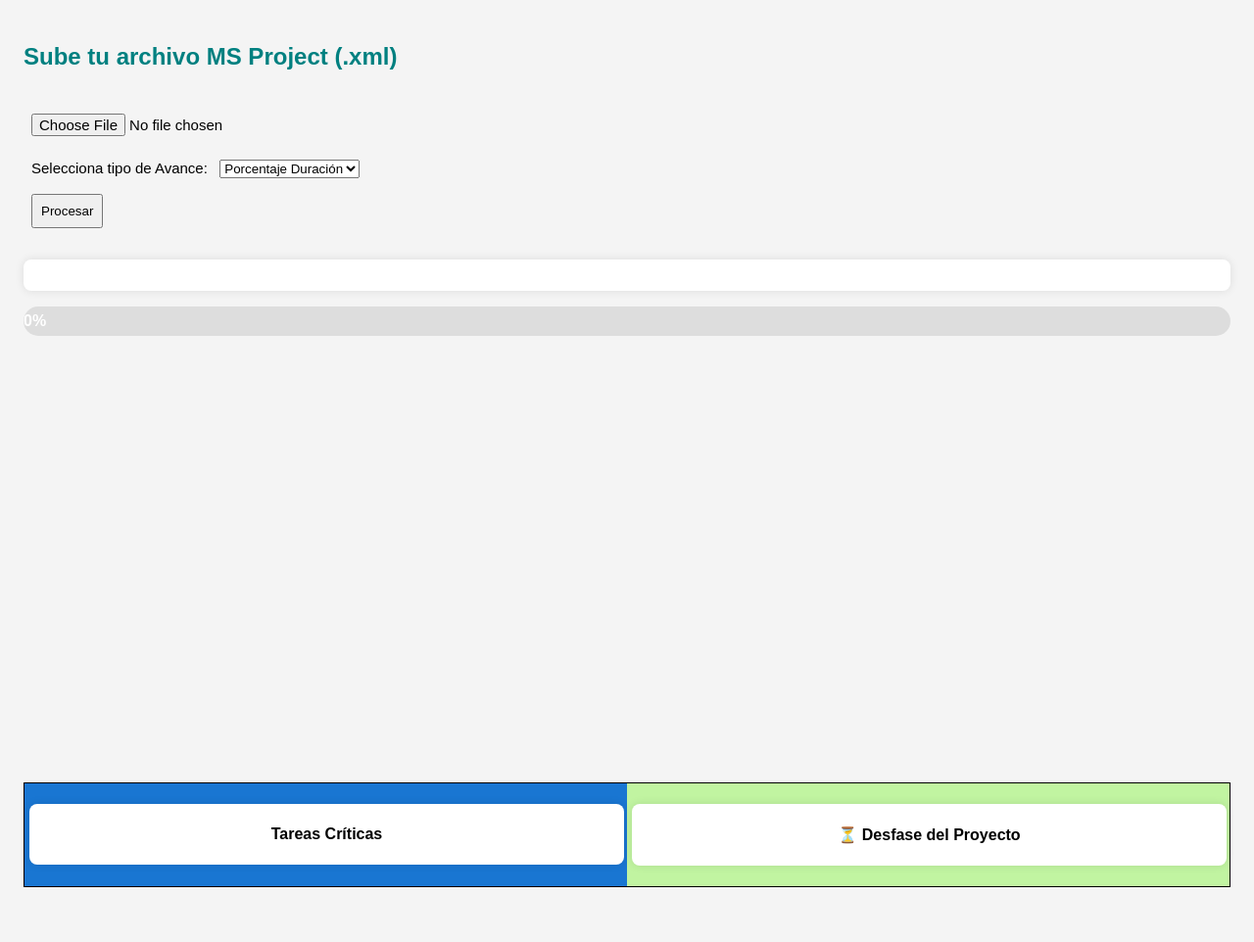
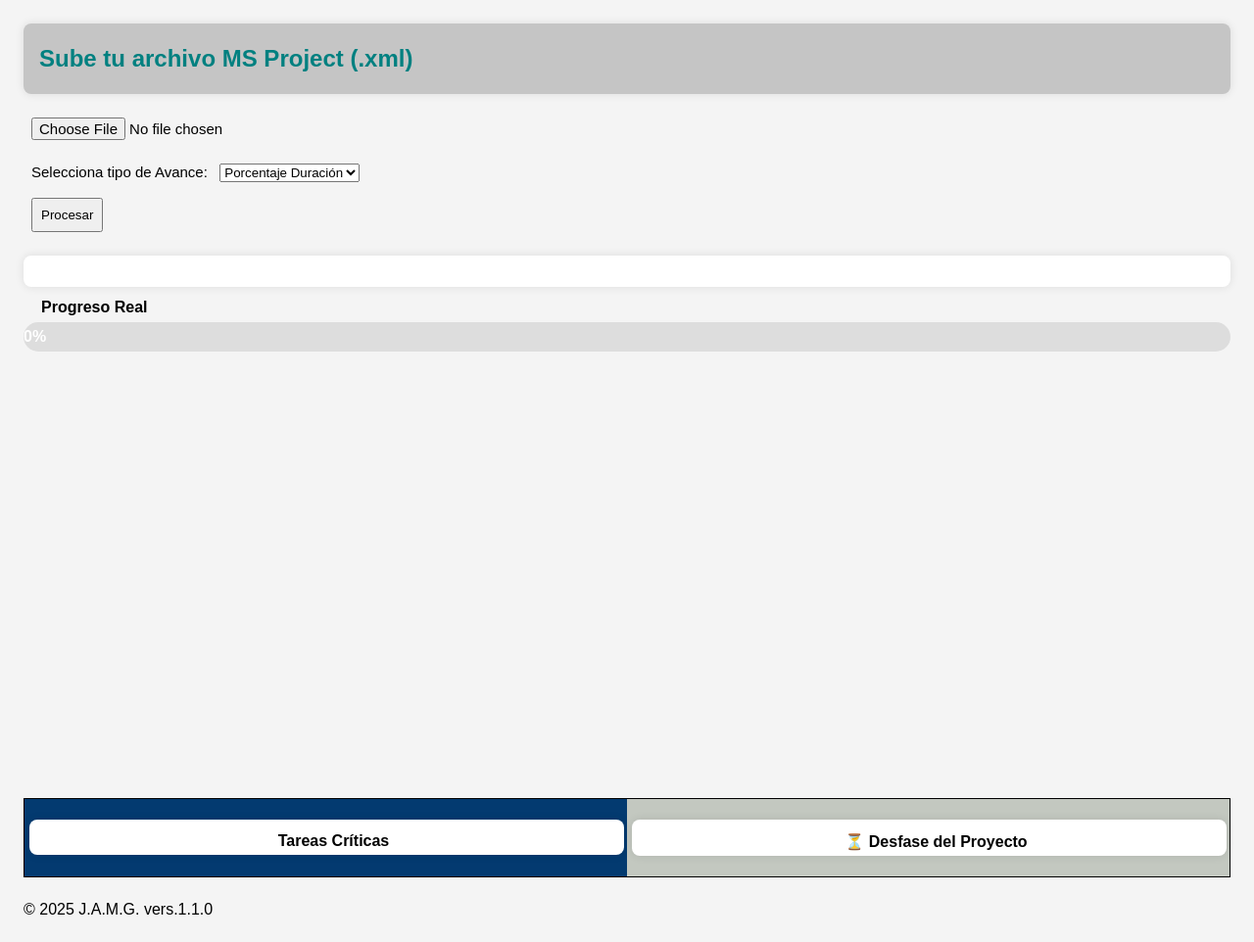
Before and after one commit to JOSEA2990/ProgramacionInforme, a plain HTML site: page index.html in a window 1280 px wide. Shown: the whole page at 98% size. Drawn offline with nearby package versions, Linux system fonts and the light colour scheme.

Commit message:
Update8
Final

```diff
--- a/Javas.js
+++ b/Javas.js
@@ -130,10 +130,10 @@
 
         document.getElementById("informe").innerHTML = `
           <h3>Resumen del proyecto</h3>
+          <p><strong>Fecha Corte:</strong> ${FechaC}</p>
           <p><strong>Tareas totales:</strong> ${cantidadTareas}</p>
           <p><strong>Hitos:</strong> ${cantidadHitos}</p>
           <p><strong>Avance real:</strong> ${Porc}%</p>
-          <p><strong>Fecha Corte:</strong> ${FechaC}</p>
           <p><strong>Avance esperado (según fecha Corte):</strong> ${PorcentEsperado}</p>
           <p><strong>Tareas atrasadas:</strong> ${atrasadas}</p>
           <p><strong>Tareas adelantadas:</strong> ${adelantadas}</p>
--- a/Style.css
+++ b/Style.css
@@ -6,10 +6,17 @@
     h2 {
       color: #008080;
     }
+    h4{
+      padding: 2px;
+      margin:2px;
+      margin-top: 10px;
+      margin-left: 1rem;
+    }
     input, label {
       margin: 1rem 0;
       padding: 0.5rem;
       font-size: 15px;
+      width: 400px;
     }
     button{
       margin: 1rem;
@@ -17,12 +24,20 @@
       padding: 0.5rem;
     }
 
+    .Tit{
+        padding-top: 2px;
+        background: rgb(197, 197, 197);
+        padding-bottom: 2px;
+        border-radius: 8px;
+        padding-left: 1rem;
+        box-shadow: 0 0 10px rgba(0,0,0,0.1);
+    }
 
     #informe {
       background: white;
       padding: 1rem;
       border-radius: 8px;
-      margin-top: 1rem;
+      margin-top: 0.5rem;
       box-shadow: 0 0 10px rgba(0,0,0,0.1);
     }
     .chart-container {
@@ -44,7 +59,7 @@
       background-color: #ddd;
       border-radius: 20px;
       overflow: hidden;
-      margin-top: 1rem;
+      margin-top: 0.25rem;
     }
 
     .progress-bar-fill {
@@ -93,11 +108,11 @@
       min-width: 15vw;
       width: 50%;
       padding: 5px;
-      background-color: #1976d2;
+      background-color: #033a70;
       text-align: center;
       border: 1px solid #000;
       margin: 1.5rem auto;
-      border-right: 0px #1976d2;
+      border-right: 0px #033a70;;
       align-items:center;
       justify-content: center;
     }
@@ -105,11 +120,11 @@
       min-width: 15vw;
       width: 50%;
       padding: 5px;
-      background-color: rgba(171, 245, 125, 0.692);
+      background-color: rgba(175, 182, 170, 0.692);
       text-align: center;
       border: 1px solid #000;
       margin: 1.5rem auto;
-      border-left: 0px #92f579;
+      border-left: 0px rgba(175, 182, 170, 0.692);
       align-items:center;
       justify-content: center;
     }
--- a/index.html
+++ b/index.html
@@ -3,14 +3,17 @@
 <head>
     <meta charset="UTF-8">
     <meta name="viewport" content="width=device-width, initial-scale=1.0">
-    <title>Document</title>
+    <title>Plantilla de Informe</title>
     <link rel="stylesheet" href="Style.css">
     <script src="https://cdn.jsdelivr.net/npm/chart.js"></script>
     <script src="https://cdnjs.cloudflare.com/ajax/libs/html2pdf.js/0.10.1/html2pdf.bundle.min.js"></script>
 </head>
 <body>
 
+    <div class ="Tit">
     <h2>Sube tu archivo MS Project (.xml)</h2>
+    </div>
+
     <input type="file" id="mppFile" accept=".xml"><br>
 
     <div>
@@ -29,6 +32,7 @@
 
     <div id="informe"></div>
 
+    <div><h4>Progreso Real</h4></div>
     <div class="progress-bar">
     <div id="barraProgreso" class="progress-bar-fill" style="width: 0%">0%</div>
     </div>
@@ -53,7 +57,9 @@
             </div>
         </div>
     </div>
-
     </div>
+<footer class="text-center text-sm text-white-500 py-6">
+    &copy; 2025 J.A.M.G. vers.1.1.0</Ver>
+  </footer>
 </body>
 </html>
```
